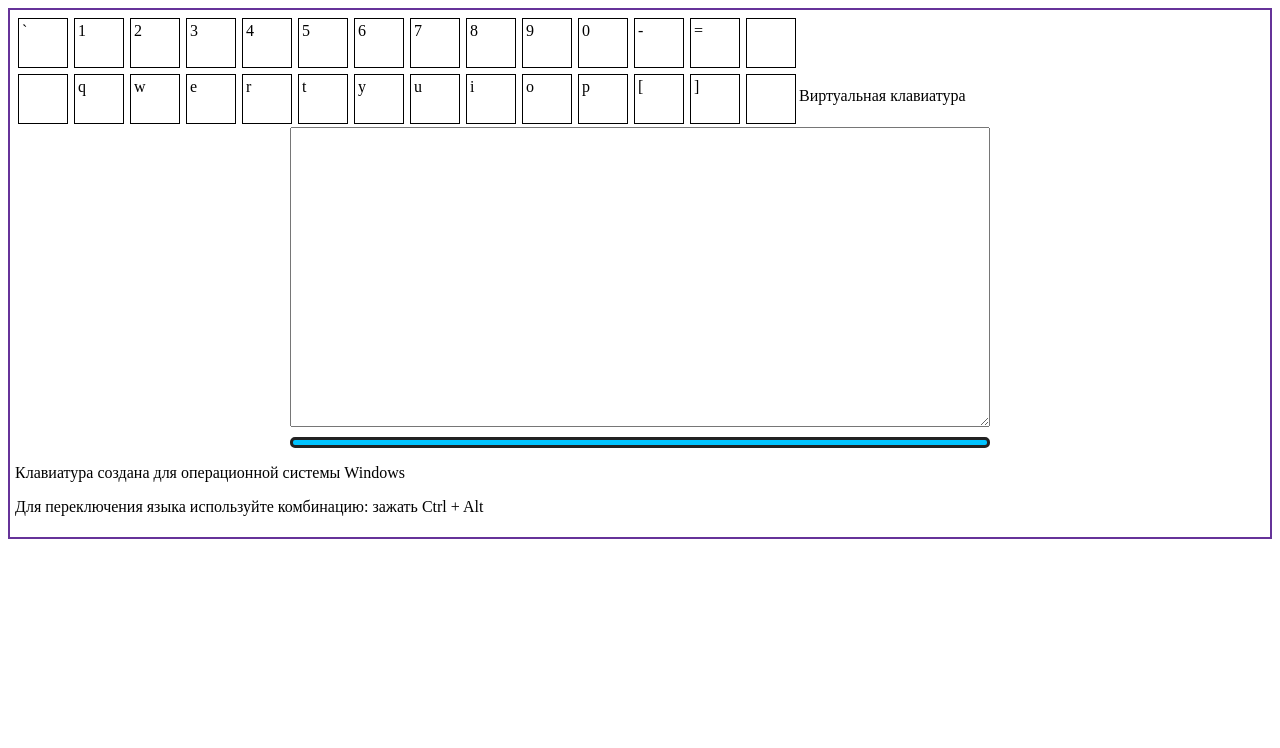
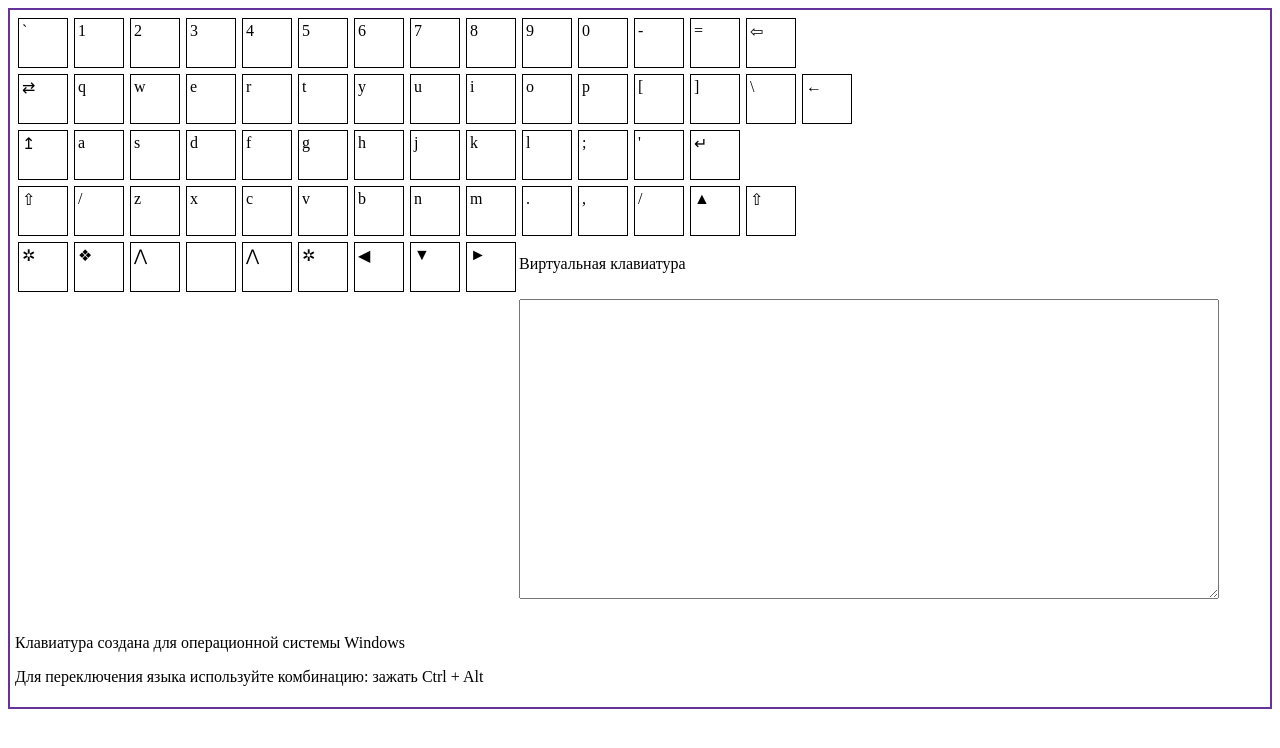
Before and after one commit to AnnaIlnicka/virtual-keyboard, a website: page index.html in a window 1280 px wide. Drawn offline with Linux system fonts and the light colour scheme.

Commit message:
feat: added all keyboard keys & textarea

```diff
--- a/script.js
+++ b/script.js
@@ -4,8 +4,12 @@
 //const line4 = ['ShiftLeft', 'z', 'x', 'c', 'v', 'b', 'n', 'm', ',', '.', '/', '↑', 'ShiftRight'];
 //const line5 = ['CtrlLeft', 'Win', 'AltLeft', 'Space', 'AltRight', '←', '↓', '→', 'CtrlRight'];
 
-const body = ['96', '49', '50', '51', '52', '53', '54', '55', '56', '57', '48', '45', '61', '8',
-'9', '113', '119', '101','114', '116', '121', '117', '105', '111', '112', '91', '93', '&quot;'];
+
+const body = ['96', '49', '50', '51', '52', '53', '54', '55', '56', '57', '48', '45', '61', '8678',
+'8644', '113', '119', '101','114', '116', '121', '117', '105', '111', '112', '91', '93', '92', '8592',
+'8613', '97', '115', '100', '102', '103', '104', '106', '107', '108', '59', '39', '8629',
+ '8679', '47', '122', '120', '99', '118', '98', '110', '109', '46', '44', '47', '9650', '8679',
+'10034', '10070', '8896', '8194', '8896', '10034', '9664', '9660', '9658'];
 
 
 
@@ -29,8 +33,8 @@ const body = ['96', '49', '50', '51', '52', '53', '54', '55', '56', '57', '48',
 function init(){
     let out = '';
     for (let i = 0; i < body.length; i++){
-        if (i==14){
-            out +='<div class="clearfix"></div</div>';
+        if (i==14 || i==29 || i==42 || i==56){
+            out +='<div class="clearfix"></div>';
         }
        out +='<div class="v-key">'+String.fromCharCode(body[i])+'</div>';
     }
@@ -39,6 +43,10 @@ function init(){
 
 init();
 
+
+document.onkeydown = function (event) {
+
+}
 
 
 
--- a/style.css
+++ b/style.css
@@ -29,11 +29,11 @@ body::after {
 }
 
 .clearfix {
-  clear:both;
+  clear: both;
 }
 
 .textarea {
-  display: block;
+  /*display: block;*/
   width: 700px;
   height: 300px;
   margin: 10px auto 10px;
@@ -45,10 +45,12 @@ body::after {
   width: 700px;
   margin: 0 auto;
   padding: 0 5px 5px 5px;
-  background: #00c3ff;
+  /*background: #00c3ff;
   border: 3px solid #222222;
-  border-radius: 5px;
+  border-radius: 5px;*/
 }
+
+
 
 /*-------------------------------*/
 /*body {
```
